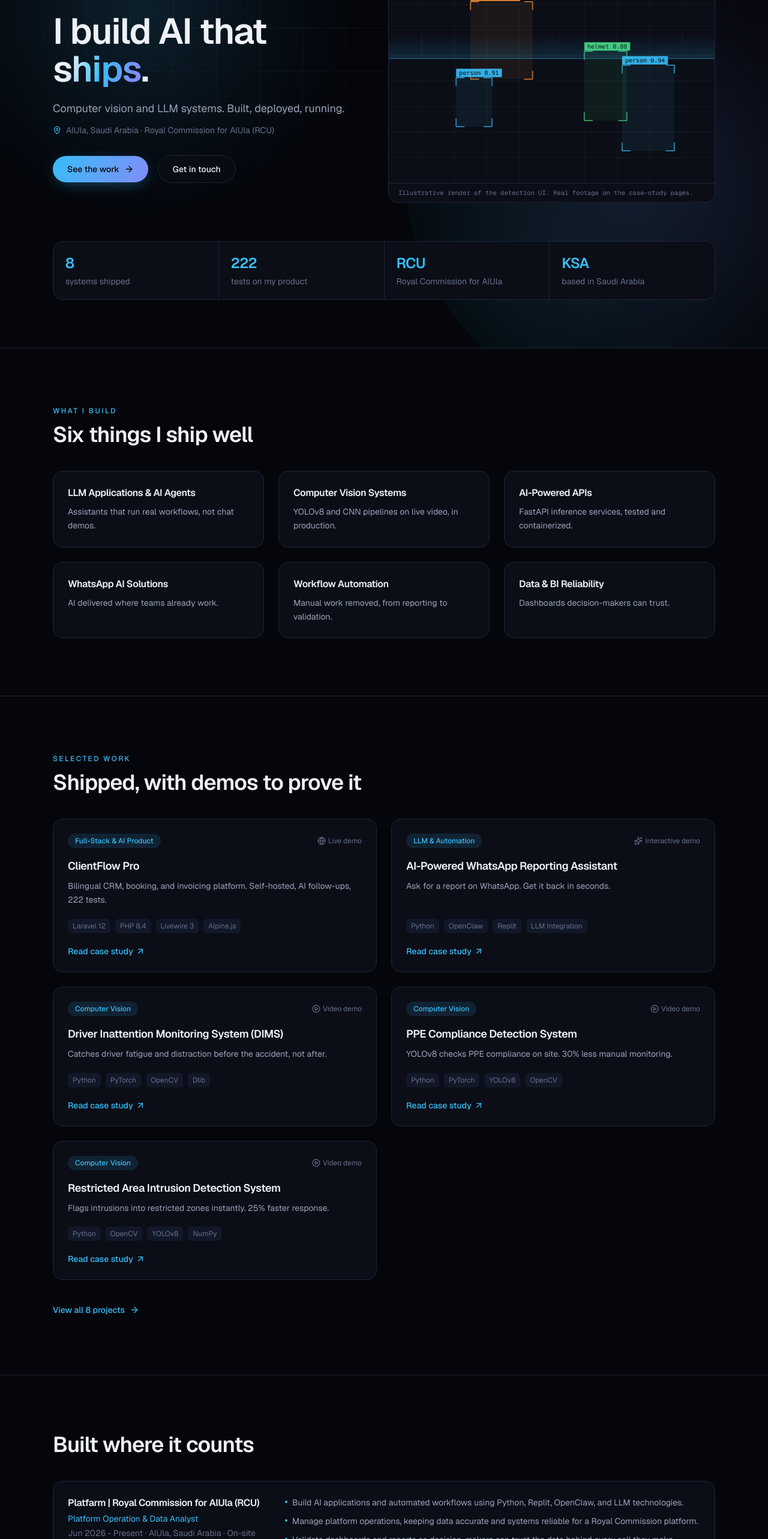
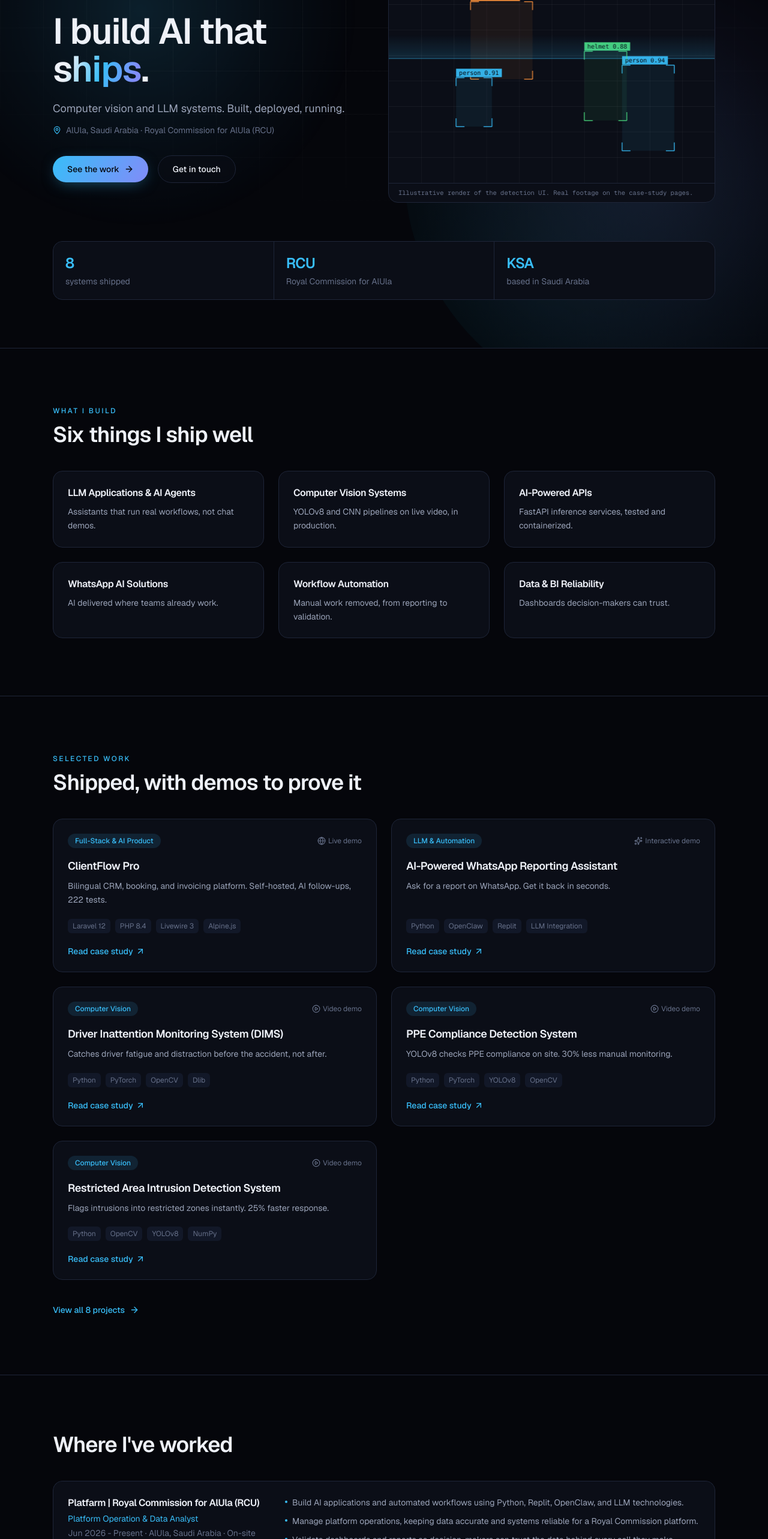
Before and after one commit to kareemkhalill/portfolio, a Next.js app: page / in a window 1280 px wide. Shown: the part 234-2800 px from the top of the page at 60% size. Built offline with nearby package versions, Linux system fonts and the light colour scheme.

Commit message:
Remove 222 stat tile, rename experience heading
Co-Authored-By: Claude Fable 5 <noreply@anthropic.com>

```diff
--- a/src/app/page.tsx
+++ b/src/app/page.tsx
@@ -9,7 +9,6 @@ import LiveDetection from "@/components/LiveDetection";
 
 const stats = [
   { big: "8", small: "systems shipped" },
-  { big: "222", small: "tests on my product" },
   { big: "RCU", small: "Royal Commission for AlUla" },
   { big: "KSA", small: "based in Saudi Arabia" },
 ];
@@ -71,7 +70,7 @@ export default function Home() {
 
           {/* Stats */}
           <Reveal delay={0.4}>
-            <div className="mt-16 grid grid-cols-2 gap-px overflow-hidden rounded-2xl border hairline bg-borderc md:grid-cols-4">
+            <div className="mt-16 grid grid-cols-3 gap-px overflow-hidden rounded-2xl border hairline bg-borderc">
               {stats.map(({ big, small }) => (
                 <div key={small} className="bg-surface p-5 transition-colors hover:bg-surface-2">
                   <p className="tabular text-2xl font-semibold tracking-tight text-accent">{big}</p>
@@ -126,7 +125,7 @@ export default function Home() {
       {/* Experience */}
       <section className="border-t hairline">
         <div className="mx-auto max-w-6xl px-6 py-24">
-          <SectionHeading title="Built where it counts" />
+          <SectionHeading title="Where I've worked" />
           <div className="mt-10 space-y-px overflow-hidden rounded-2xl border hairline bg-borderc">
             {experience.map((e, i) => (
               <Reveal key={e.company} delay={i * 0.05}>
```
